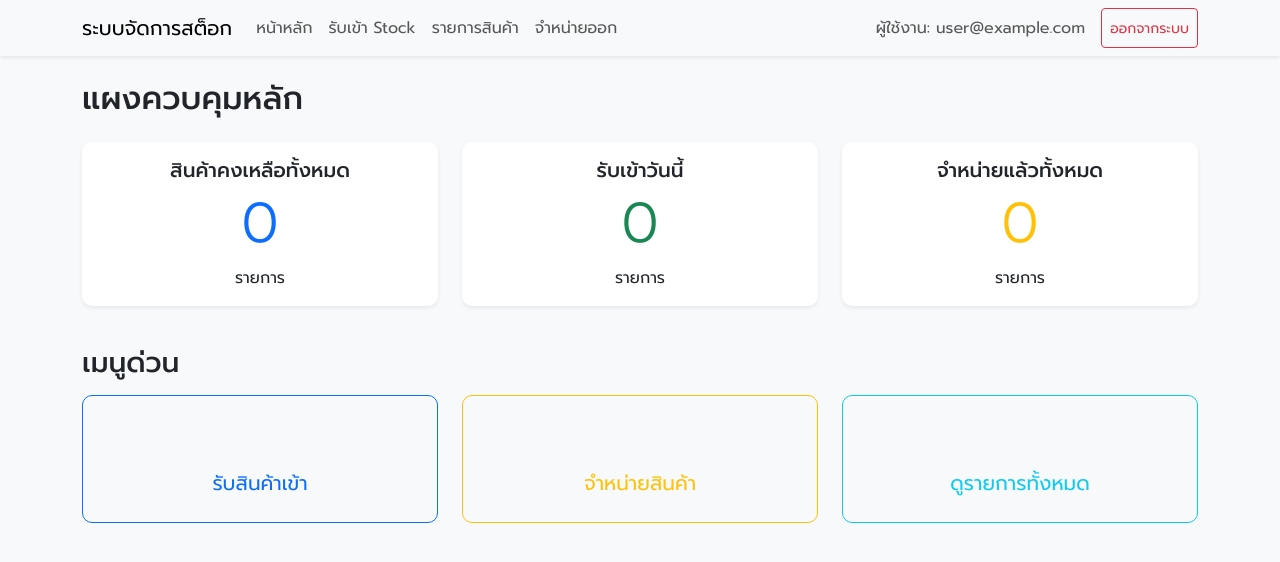
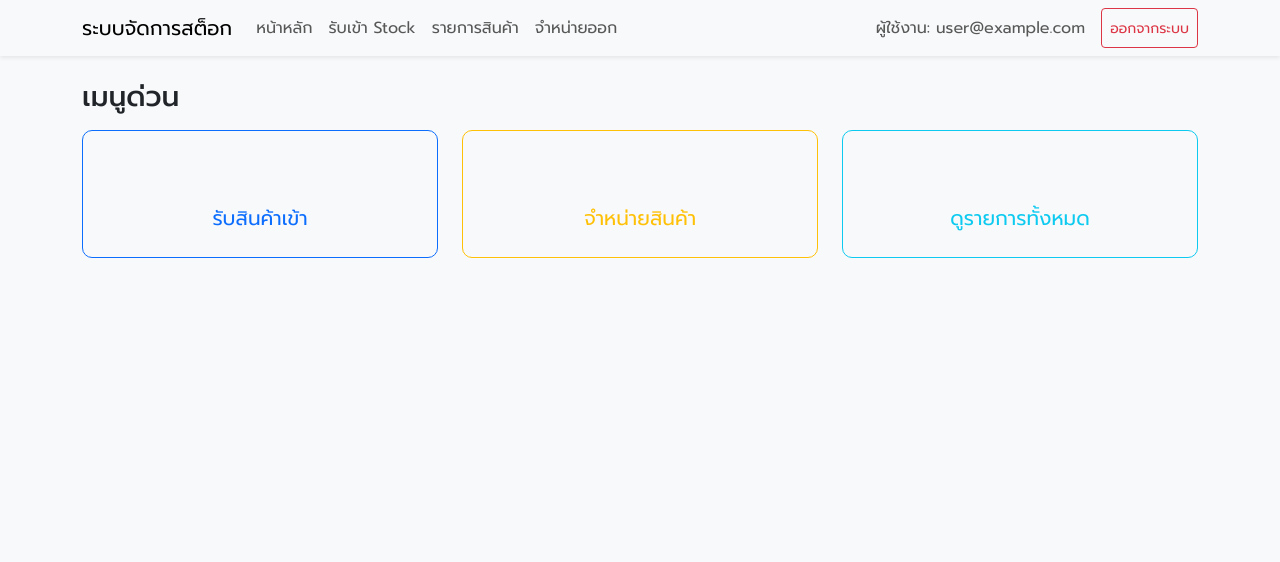
Before and after one commit to missyoujerd-sys/stockdb_react, a React (Create React App) app: page / in a window 1280 px wide. Shown: the top 562 px of the page. Built offline with nearby package versions, Linux system fonts and the light colour scheme; no server answers; sample sign-in values are in the browser's storage.

Commit message:
ลบแผงควบคุม

```diff
--- a/src/components/Dashboard/Dashboard.js
+++ b/src/components/Dashboard/Dashboard.js
@@ -15,37 +15,6 @@ export default function Dashboard() {
         <>
             <NavigationBar />
             <Container>
-                <h2 className="mb-4">แผงควบคุมหลัก</h2>
-
-                <Row className="mb-4">
-                    <Col md={4}>
-                        <Card className="text-center shadow-sm mb-3">
-                            <Card.Body>
-                                <Card.Title>สินค้าคงเหลือทั้งหมด</Card.Title>
-                                <h1 className="display-4 text-primary">{stats.totalStock}</h1>
-                                <Card.Text>รายการ</Card.Text>
-                            </Card.Body>
-                        </Card>
-                    </Col>
-                    <Col md={4}>
-                        <Card className="text-center shadow-sm mb-3">
-                            <Card.Body>
-                                <Card.Title>รับเข้าวันนี้</Card.Title>
-                                <h1 className="display-4 text-success">{stats.receivedToday}</h1>
-                                <Card.Text>รายการ</Card.Text>
-                            </Card.Body>
-                        </Card>
-                    </Col>
-                    <Col md={4}>
-                        <Card className="text-center shadow-sm mb-3">
-                            <Card.Body>
-                                <Card.Title>จำหน่ายแล้วทั้งหมด</Card.Title>
-                                <h1 className="display-4 text-warning">{stats.dispatchedTotal}</h1>
-                                <Card.Text>รายการ</Card.Text>
-                            </Card.Body>
-                        </Card>
-                    </Col>
-                </Row>
 
                 <h3 className="mb-3">เมนูด่วน</h3>
                 <Row>
```
